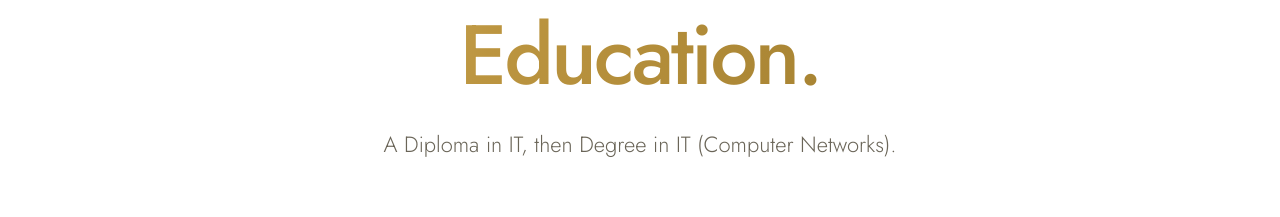
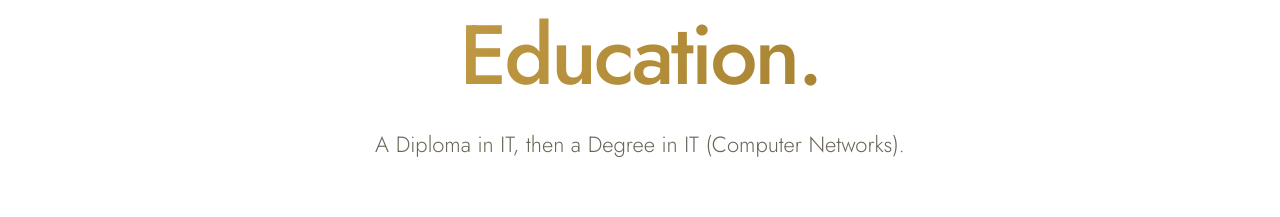
Before and after one commit to Sivaneswarran/Sivaneswarran.github.io, a plain HTML site: page index.html in a window 1280 px wide. Shown: the part 3652-3869 px from the top of the page. Drawn offline with nearby package versions, Linux system fonts and the light colour scheme.

Commit message:
Update index.html

```diff
--- a/index.html
+++ b/index.html
@@ -298,7 +298,7 @@ footer .wrap{display:flex;justify-content:space-between;gap:12px;flex-wrap:wrap;
 
   <section class="block" id="education">
     <div class="wrap">
-      <div class="sh rv"><div class="eyebrow">Where I studied</div><h2 class="gold">Education.</h2><p>A Diploma in IT, then Degree in IT (Computer Networks).</p></div>
+      <div class="sh rv"><div class="eyebrow">Where I studied</div><h2 class="gold">Education.</h2><p>A Diploma in IT, then a Degree in IT (Computer Networks).</p></div>
       <div class="edu">
         <article class="card" data-tilt>
           <div class="when"><b>Jan 2024 – Mar 2026</b></div>
```
